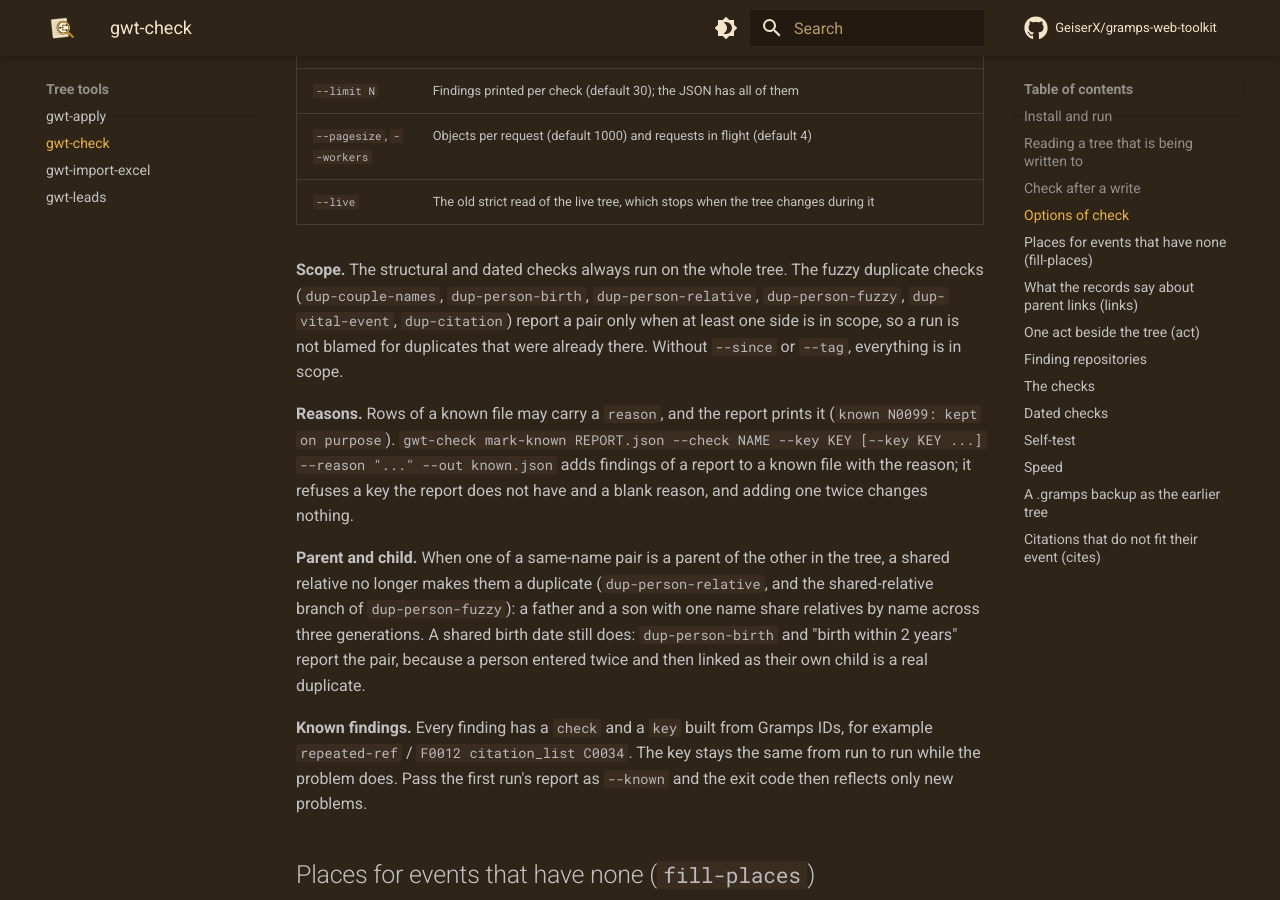
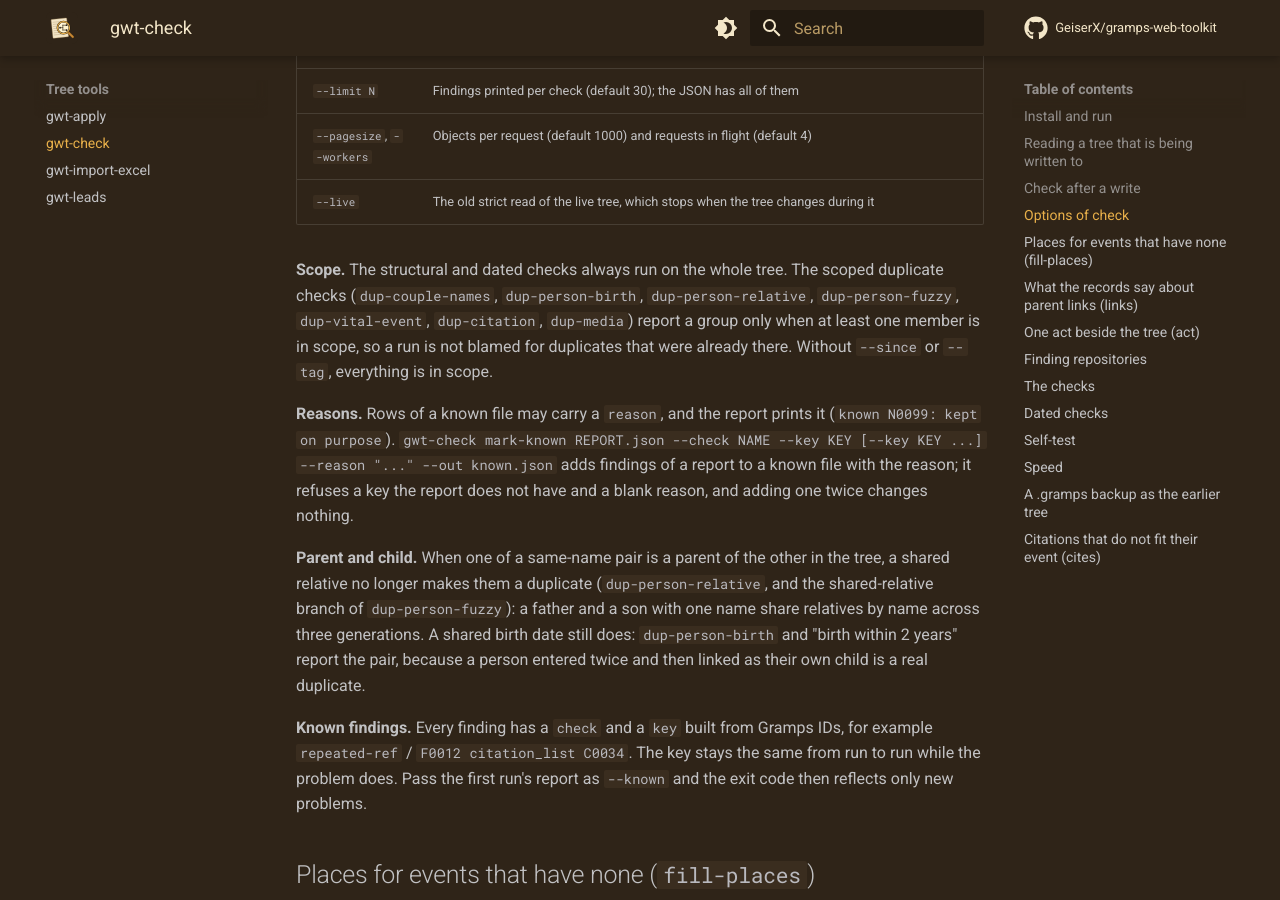
Before and after one commit to GeiserX/gramps-web-toolkit, an MkDocs documentation site: the page built from docs/check.md, in a window 1280 px wide and 900 px high, scrolled down 3951 px. Built offline with MkDocs 1.6.1 and Material for MkDocs 9.7.7, drawn with Linux system fonts in a browser that asks for light colours; comment, search, counter and statistics services are not loaded.

Commit message:
docs(check): list dup-media with the duplicate checks that report only what a run touched

```diff
--- a/docs/check.md
+++ b/docs/check.md
@@ -76,7 +76,7 @@ It trusts the stamps for everything else. A change that reaches the database wit
 | `--pagesize`, `--workers` | Objects per request (default 1000) and requests in flight (default 4) |
 | `--live` | The old strict read of the live tree, which stops when the tree changes during it |
 
-**Scope.** The structural and dated checks always run on the whole tree. The fuzzy duplicate checks (`dup-couple-names`, `dup-person-birth`, `dup-person-relative`, `dup-person-fuzzy`, `dup-vital-event`, `dup-citation`) report a pair only when at least one side is in scope, so a run is not blamed for duplicates that were already there. Without `--since` or `--tag`, everything is in scope.
+**Scope.** The structural and dated checks always run on the whole tree. The scoped duplicate checks (`dup-couple-names`, `dup-person-birth`, `dup-person-relative`, `dup-person-fuzzy`, `dup-vital-event`, `dup-citation`, `dup-media`) report a group only when at least one member is in scope, so a run is not blamed for duplicates that were already there. Without `--since` or `--tag`, everything is in scope.
 
 **Reasons.** Rows of a known file may carry a `reason`, and the report prints it (`known N0099: kept on purpose`). `gwt-check mark-known REPORT.json --check NAME --key KEY [--key KEY ...] --reason "..." --out known.json` adds findings of a report to a known file with the reason; it refuses a key the report does not have and a blank reason, and adding one twice changes nothing.
 
```
